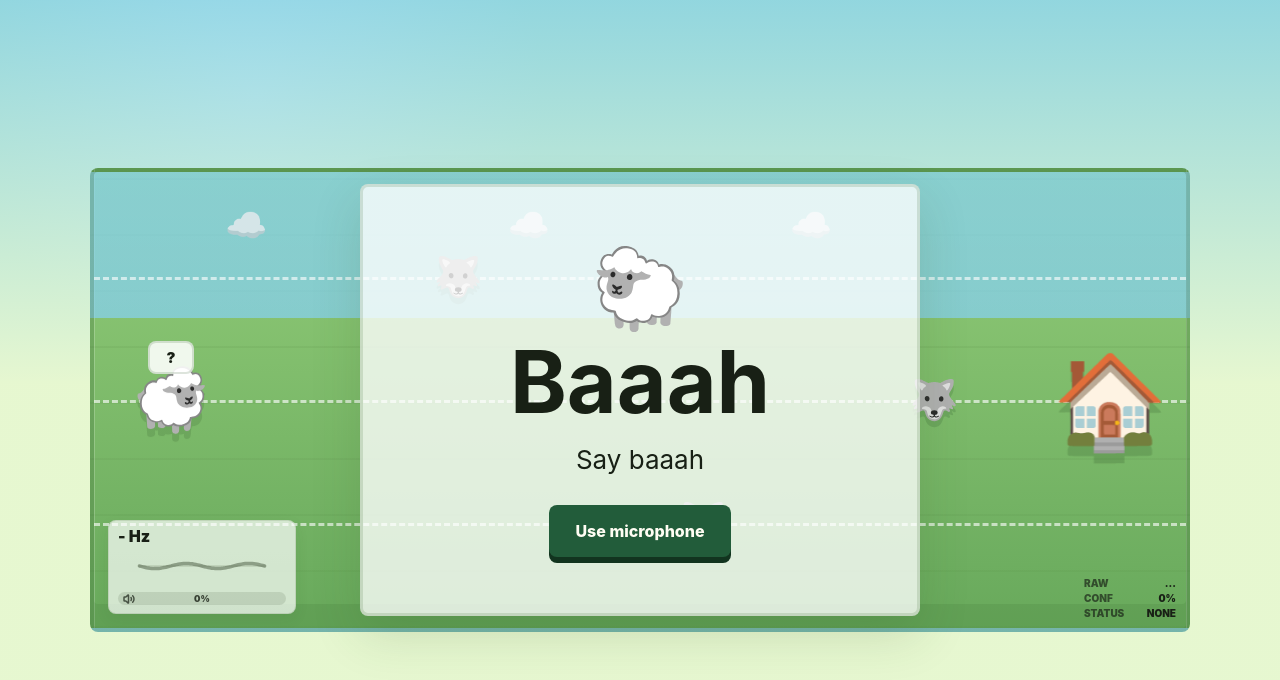
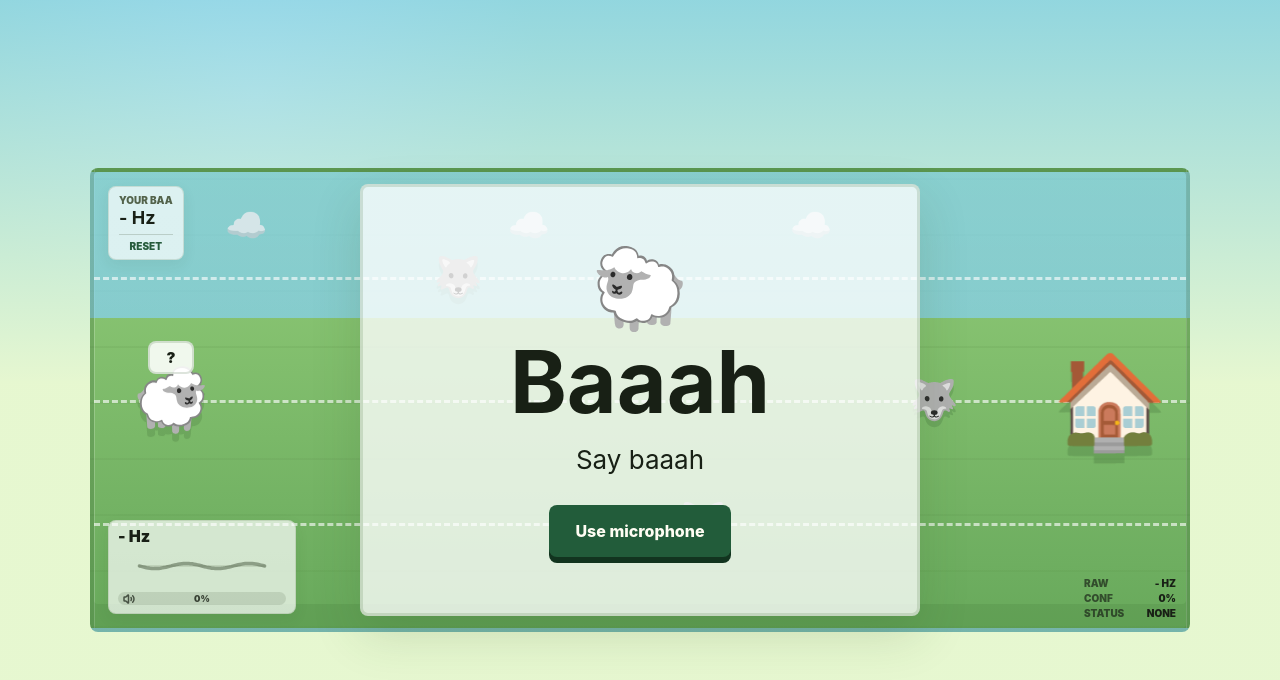
Before and after one commit to aleda145/baa, a React (Vite) app: page / in a window 1280 px wide. Shown: the top 680 px of the page. Built offline with nearby package versions, Linux system fonts and the light colour scheme.

Commit message:
Always show HUD

```diff
--- a/src/audio/microphone.ts
+++ b/src/audio/microphone.ts
@@ -16,6 +16,7 @@ type CalibrationOptions = {
   holdMs?: number
   timeoutMs?: number
   onProgress?: (progress: number) => void
+  onFrame?: (frame: PitchFrame) => void
 }
 
 export type CalibrationResult = {
@@ -145,6 +146,7 @@ export class MicrophonePitchController {
     holdMs = CALIBRATION_HOLD_MS,
     timeoutMs = CALIBRATION_TIMEOUT_MS,
     onProgress,
+    onFrame,
   }: CalibrationOptions = {}): Promise<CalibrationResult | null> {
     await this.resume()
 
@@ -161,6 +163,7 @@ export class MicrophonePitchController {
         const dtMs = now - lastTickAt
         lastTickAt = now
         const frame = this.samplePitch()
+        onFrame?.(frame)
         const validBaaahPitch = frame.pitchHz
 
         if (validBaaahPitch) {
--- a/src/ui/App.tsx
+++ b/src/ui/App.tsx
@@ -3,7 +3,7 @@ import { Volume2 } from 'lucide-react'
 import notoSheepUrl from '../assets/noto-sheep.svg'
 import notoWolfUrl from '../assets/noto-wolf.svg'
 import { MicrophonePitchController } from '../audio/microphone'
-import { createPitchLaneFilter, updatePitchLaneFilter } from '../audio/pitchLane'
+import { createPitchLaneFilter, updatePitchLaneFilter, type PitchFrame } from '../audio/pitchLane'
 import {
   COURSE_LENGTH,
   createInitialGameState,
@@ -34,12 +34,32 @@ const idleInput: InputState = {
 
 const CONTROL_TICK_MS = 100
 
+function inputFromPitchFrame(frame: PitchFrame): InputState {
+  const voiced = frame.pitchHz !== null
+
+  return {
+    voiced,
+    pitchHz: frame.pitchHz,
+    rawPitchHz: frame.rawPitchHz ?? frame.pitchHz,
+    confidence: frame.confidence,
+    rawConfidence: frame.rawConfidence ?? frame.confidence,
+    pitchStatus: frame.pitchStatus ?? (frame.pitchHz === null ? 'none' : 'ok'),
+    volume: frame.volume,
+    lane: 0,
+    intentLane: 0,
+    intentProgress: 0,
+    pitchOffsetSemitones: null,
+    label: voiced ? '-' : '?',
+  }
+}
+
 export function App() {
   const micRef = useRef<MicrophonePitchController | null>(null)
   const previewGameRef = useRef<GameState>(createInitialGameState())
   const [screen, setScreen] = useState<Screen>('intro')
   const [measuredBaseHz, setMeasuredBaseHz] = useState<number | null>(null)
   const [voicedThresholdRms, setVoicedThresholdRms] = useState<number | null>(null)
+  const [setupInput, setSetupInput] = useState<InputState>(idleInput)
   const [calibrationProgress, setCalibrationProgress] = useState(0)
   const [message, setMessage] = useState('')
   const retryTimerRef = useRef<number | null>(null)
@@ -55,6 +75,7 @@ export function App() {
 
   const requestMic = async () => {
     setMessage('')
+    setSetupInput(idleInput)
     try {
       const mic = await MicrophonePitchController.create()
       micRef.current = mic
@@ -74,6 +95,9 @@ export function App() {
 
     const calibration = await mic.calibrate({
       onProgress: setCalibrationProgress,
+      onFrame: (frame) => {
+        setSetupInput(inputFromPitchFrame(frame))
+      },
     })
     if (calibration === null) {
       setCalibrationProgress(0)
@@ -124,7 +148,7 @@ export function App() {
       ) : (
         <GameScene
           game={previewGameRef.current}
-          input={idleInput}
+          input={setupInput}
           measuredBaseHz={measuredBaseHz}
           preview
         />
@@ -338,13 +362,16 @@ function GameScene({
     <section className={preview ? 'game-screen game-screen-preview' : 'game-screen'}>
       <div ref={courseRef} className="course" aria-label="Baaah runner course">
         <div className="course-top-status">
-          {onResetBaseline && (
-            <button className="voice-control" type="button" onClick={onResetBaseline}>
-              <span>Your baa</span>
-              <strong>{measuredBaseHz ? `${Math.round(measuredBaseHz)} Hz` : '...'}</strong>
-              <em>Reset</em>
-            </button>
-          )}
+          <button
+            className="voice-control"
+            type="button"
+            disabled={!onResetBaseline}
+            onClick={onResetBaseline}
+          >
+            <span>Your baa</span>
+            <strong>{measuredBaseHz ? `${Math.round(measuredBaseHz)} Hz` : '- Hz'}</strong>
+            <em>Reset</em>
+          </button>
         </div>
 
         <div className="course-audio-status">
@@ -354,7 +381,7 @@ function GameScene({
         <dl className="raw-debug" aria-label="raw pitch debug">
           <div>
             <dt>Raw</dt>
-            <dd>{input.rawPitchHz ? `${Math.round(input.rawPitchHz)} Hz` : '...'}</dd>
+            <dd>{input.rawPitchHz ? `${Math.round(input.rawPitchHz)} Hz` : '- Hz'}</dd>
           </div>
           <div>
             <dt>Conf</dt>
@@ -452,8 +479,11 @@ function getPitchWavePoints(input: InputState, measuredBaseHz: number | null): s
   const centerY = height / 2
   const sampleCount = 72
   const fallbackCycles = 2
+  const fallbackPitchRatio = input.pitchHz !== null ? input.pitchHz / 220 : 1
   const baselineRatio =
-    input.pitchHz !== null && measuredBaseHz !== null ? input.pitchHz / measuredBaseHz : 1
+    input.pitchHz !== null && measuredBaseHz !== null
+      ? input.pitchHz / measuredBaseHz
+      : fallbackPitchRatio
   const offsetCycles =
     input.pitchOffsetSemitones !== null ? 3 + input.pitchOffsetSemitones * 0.22 : fallbackCycles
   const cycles = clamp(
--- a/src/ui/styles.css
+++ b/src/ui/styles.css
@@ -159,6 +159,14 @@ button {
 
 .voice-control:active {
   transform: translateY(1px);
+}
+
+.voice-control:disabled {
+  cursor: default;
+}
+
+.voice-control:disabled:active {
+  transform: none;
 }
 
 .voice-control span,
```
